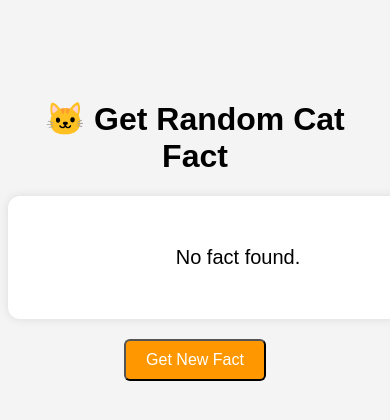
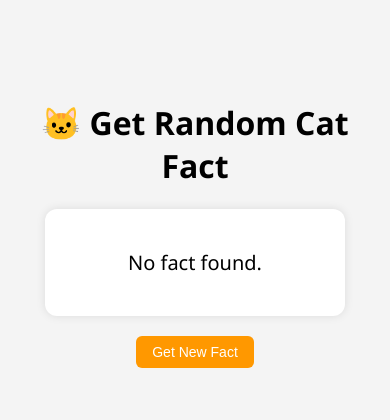
Before and after one commit to ranu-commits/cat-fact-app, a Flask app: page / in a window 390 px wide; the page is wider, and only the part inside the window is pictured. Shown: the top 420 px of that part. Run offline with Flask 3, Linux system fonts and the light colour scheme; data that the repository does not hold is empty.

Commit message:
Made CSS responsive for mobile devices

```diff
--- a/static/style.css
+++ b/static/style.css
@@ -1,34 +1,58 @@
-body{
-    font-family: 'segoi_UI', sans-serif;
+body {
+    font-family: 'Segoe UI', sans-serif;
     background-color: #f4f4f4;
     text-align: center;
     margin-top: 100px;
+    padding: 20px;
 }
 
-.box{
+.box {
     background: #fff;
     padding: 30px;
     border-radius: 12px;
     box-shadow: 0 0 10px rgba(0,0,0,0.1);
     display: inline-block;
-    width: 400px;
+    width: 90%;
+    max-width: 400px;
+    box-sizing: border-box;
 }
 
-button{
+button {
     margin-top: 20px;
     padding: 10px 20px;
     font-size: 16px;
     background: #ff9800;
     border-radius: 6px;
     color: white;
+    border: none;
     cursor: pointer;
 }
 
-button:hover{
+button:hover {
     background-color: #e68900;
 }
 
-.fact{
+.fact {
     font-size: 18px;
     margin-top: 20px;
 }
+
+/* 🔁 Responsive for small devices */
+@media (max-width: 500px) {
+    body {
+        margin-top: 60px;
+    }
+
+    .box {
+        padding: 20px;
+    }
+
+    .fact {
+        font-size: 16px;
+    }
+
+    button {
+        font-size: 14px;
+        padding: 8px 16px;
+    }
+}
```
